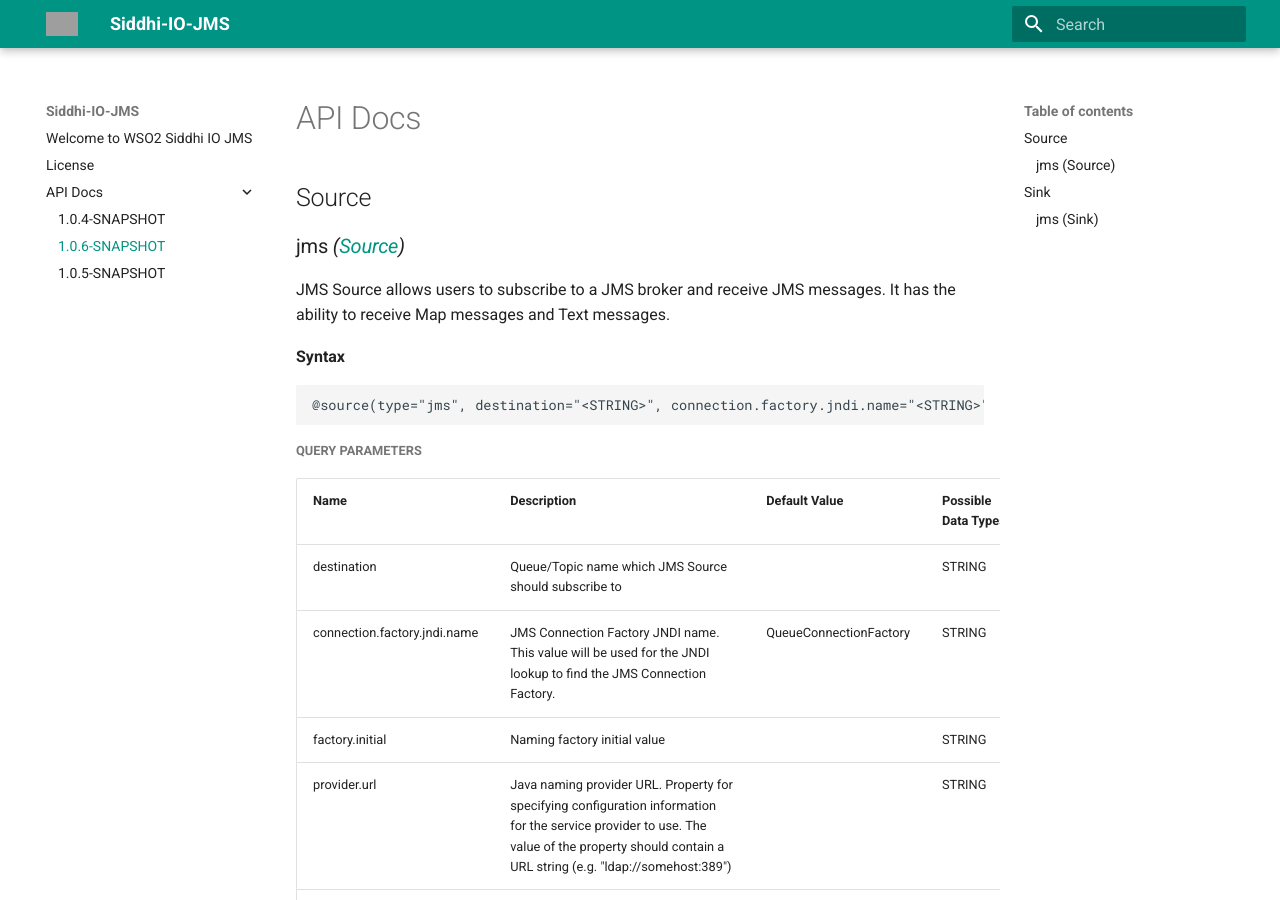
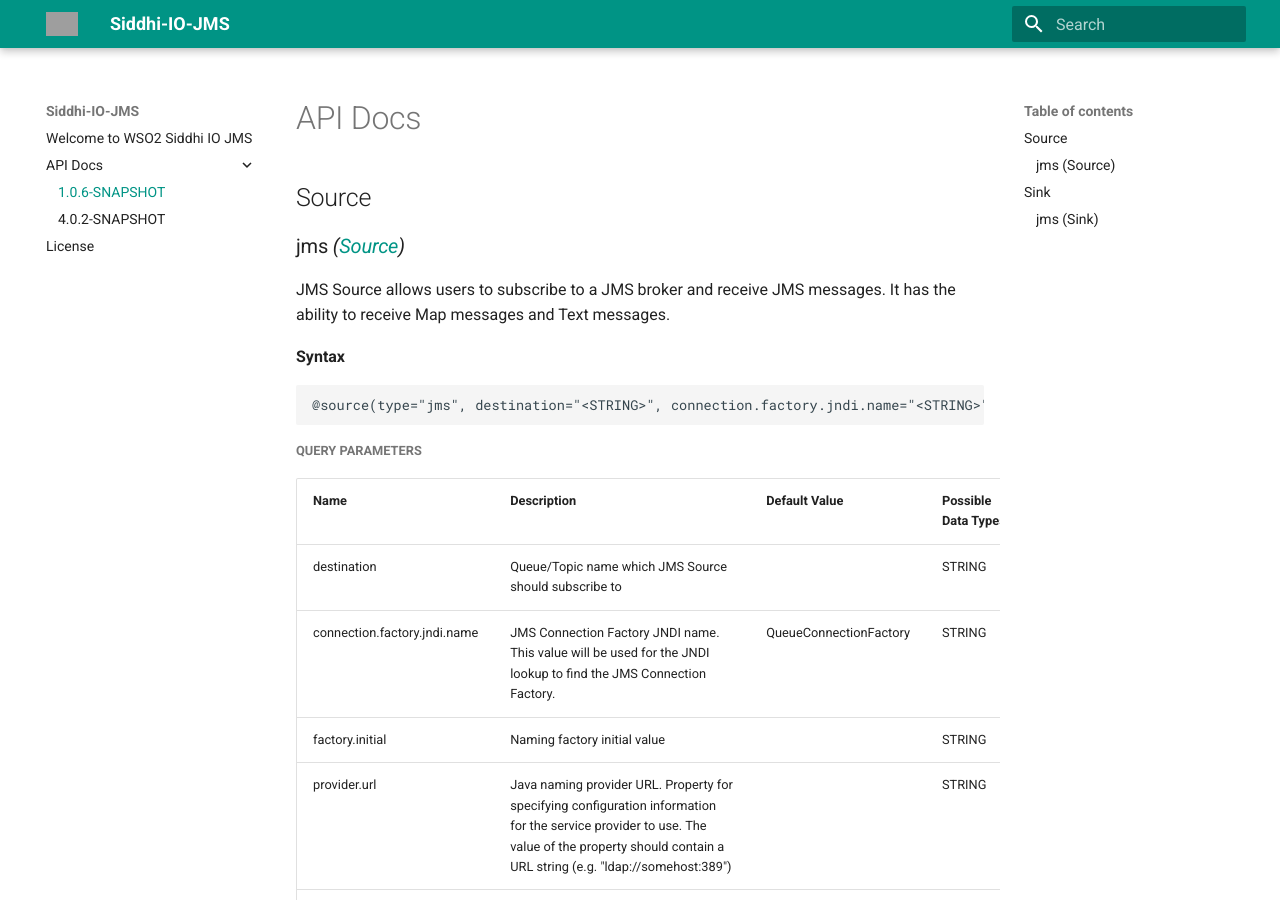
Before and after one commit to test-coverage-enforce-bot/siddhi-io-jms, an MkDocs documentation site: the page built from docs/api/1.0.6-SNAPSHOT.md, in a window 1280 px wide and 900 px high. Built offline with MkDocs 1.6.1 and Material for MkDocs 9.7.7, drawn with Linux system fonts in a browser that asks for light colours; old or Windows-style settings are respelled for this version of MkDocs; grey boxes are pictures that could not be loaded.

```diff
--- a/mkdocs.yml
+++ b/mkdocs.yml
@@ -1,16 +1,21 @@
 site_name: Siddhi-IO-JMS
 extra_css:
 - stylesheets/extra.css
+extra_javascript:
+- javascripts/extra.js
+site_favicon: images/favicon.ico
 extra:
   logo: images/siddhi-logo-w.svg
   palette:
     primary: teal
     accent: teal
+google_analytics:
+- UA-103065-28
+- auto
 pages:
 - Welcome to WSO2 Siddhi IO JMS: index.md
+- API Docs:
+  - 1.0.6-SNAPSHOT: api/1.0.6-SNAPSHOT.md
+  - 4.0.2-SNAPSHOT: api/4.0.2-SNAPSHOT.md
 - License: license.md
-- API Docs:
-  - 1.0.4-SNAPSHOT: api/1.0.4-SNAPSHOT.md
-  - 1.0.6-SNAPSHOT: api/1.0.6-SNAPSHOT.md
-  - 1.0.5-SNAPSHOT: api/1.0.5-SNAPSHOT.md
 theme: material
```
Also changed, not shown: README.md (+1 -1 lines), docs/index.md (+1 -1 lines).
